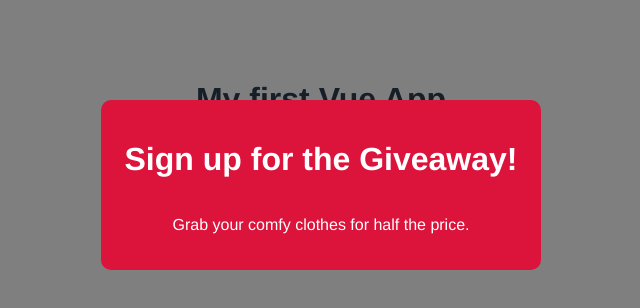
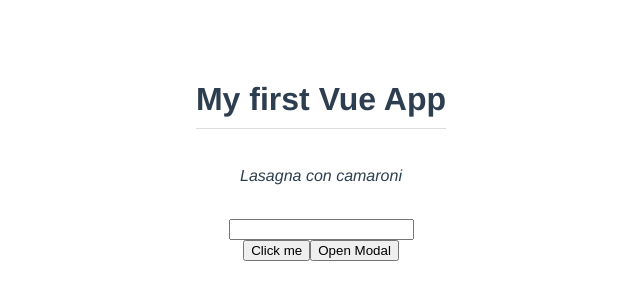
Before and after one commit to DiegoVargasM/Vue_Lessons, a Vue app in the folder L2-Vue_CLI/modal-project/: page / in a window 1280 px wide. Shown: the top 308 px of the page, without its empty margins (319-959 px from the left). Built offline with nearby package versions, Linux system fonts and the light colour scheme.

Commit message:
Add toggle funcand update Modal props

```diff
--- a/L2-Vue_CLI/modal-project/src/App.vue
+++ b/L2-Vue_CLI/modal-project/src/App.vue
@@ -9,7 +9,10 @@
   <button @click="handleClick">Click me</button>
 
   <!-- Modal -->
-  <Modal :header="header" :text="text" theme="sale"/>
+  <div v-if="showModal">
+    <Modal :header="header" :text="text" theme="sale" @close="toggleModal"/>
+  </div>
+  <button @click="toggleModal">Open Modal</button>
 </template>
 
 <script>
@@ -25,7 +28,8 @@
     return {
       title: 'My first Vue App',
       header: 'Sign up for the Giveaway!',
-      text: 'Grab your comfy clothes for half the price.'
+      text: 'Grab your comfy clothes for half the price.',
+      showModal: false,
     }
   },
   methods: {
@@ -34,6 +38,9 @@
       console.log(this.$refs.name.value)
       this.$refs.name.classList.add('active')
       this.$refs.name.focus()
+    },
+    toggleModal() {
+      this.showModal = !this.showModal
     }
   }
 }
--- a/L2-Vue_CLI/modal-project/src/components/Modal.vue
+++ b/L2-Vue_CLI/modal-project/src/components/Modal.vue
@@ -1,6 +1,6 @@
 <template>
-	<div class="backdrop" ref="backdrop">
-		<div class="modal" :class="{sale: theme === 'sale'}" @click="closeModal" ref="modal">
+	<div class="backdrop" @click="closeModal" ref="backdrop">
+		<div class="modal" :class="{sale: theme === 'sale'}" ref="modal">
 			<h1>{{header}}</h1>
 			<p>{{text}}</p>
 		</div>
@@ -10,13 +10,12 @@
 <script>
 export default {
 	name: 'Modal',
+	props: ['header', 'text', 'theme'],
 	methods: {
 		closeModal() {
-			this.$refs.modal.style.display = 'none'
-			this.$refs.backdrop.style.display = 'none'
+			this.$emit('close')
 		}
-	},
-	props: ['header', 'text', 'theme']
+	}
 }
 </script>
 
```
